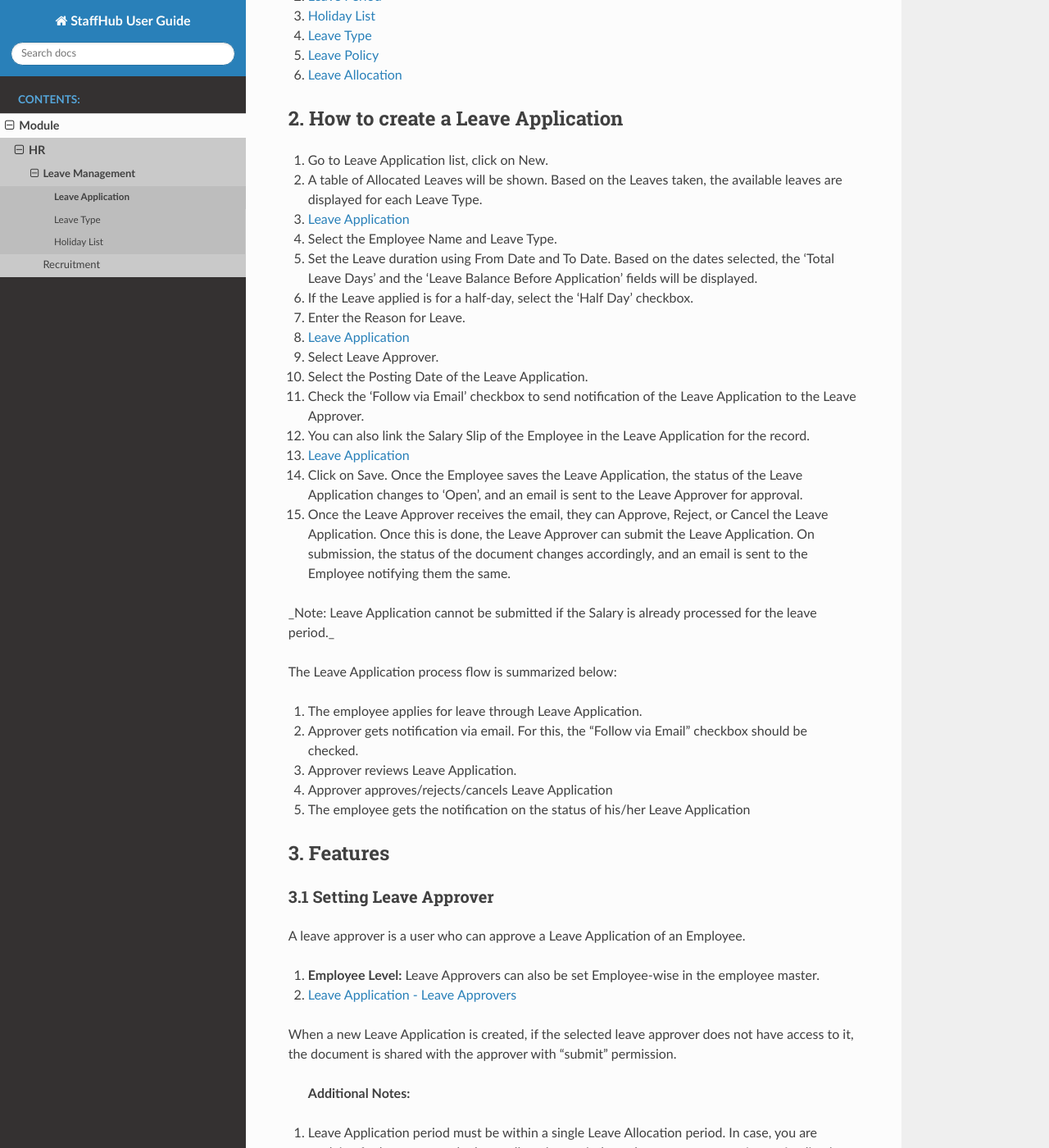
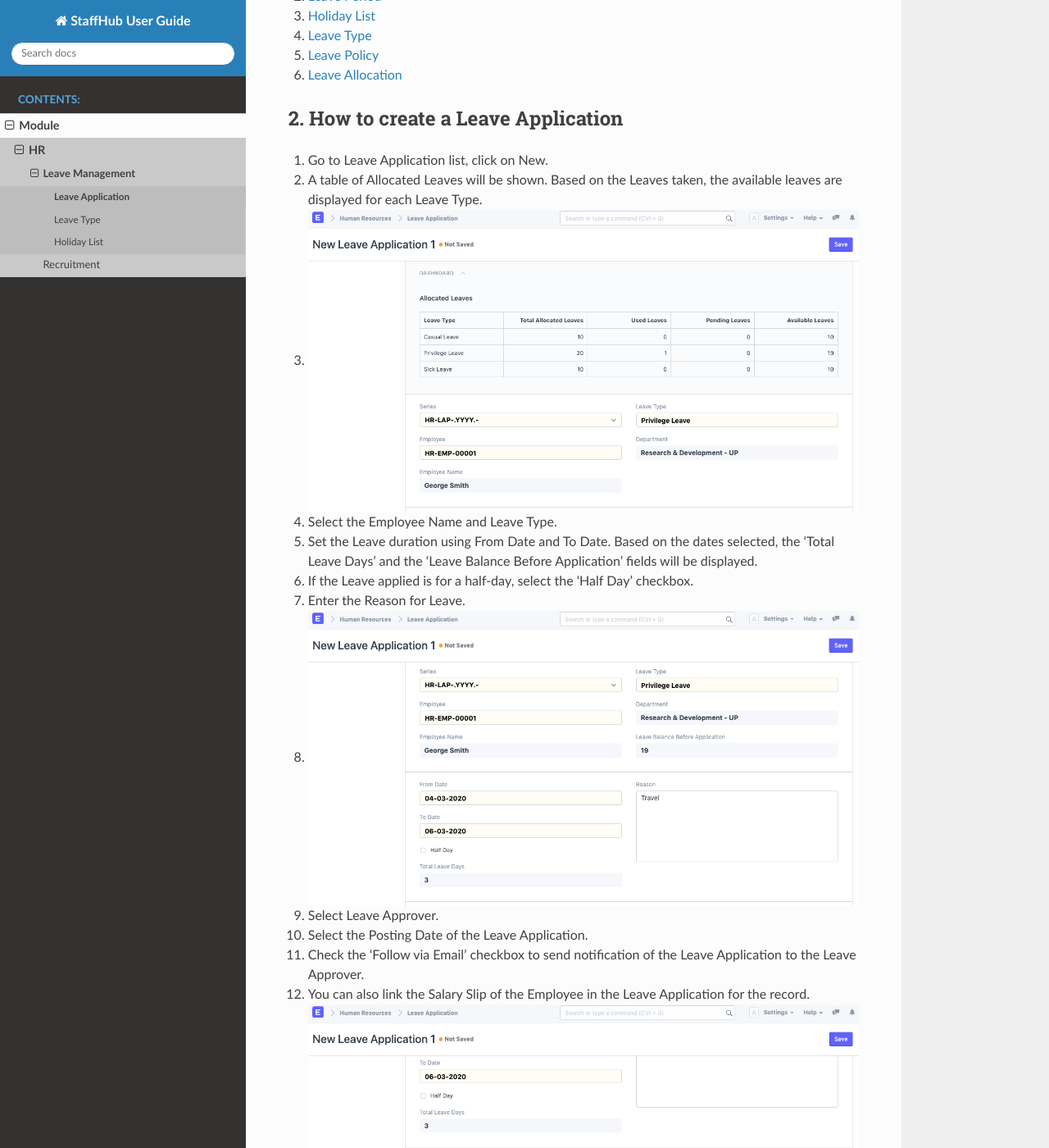
Before and after one commit to arvindder/staffhub-user-guide, a Sphinx documentation site: the page built from docs/module/hr/leave_management/leave-application.md, in a window 1280 px wide and 1400 px high, scrolled down 544 px. Shown: the whole window at 82% size. Built offline with Sphinx 7.4.7 and the Read the Docs theme 3.1.0, drawn with Linux system fonts in a browser that asks for light colours.

Commit message:
leave application

```diff
--- a/docs/module/hr/leave_management/leave-application.md
+++ b/docs/module/hr/leave_management/leave-application.md
@@ -23,17 +23,17 @@
 
 1.  Go to Leave Application list, click on New.
 2.  A table of Allocated Leaves will be shown. Based on the Leaves taken, the available leaves are displayed for each Leave Type.
-3.  [Leave Application](_static/leave-app.png)
+3.  ![Leave Application](_static/leave-app.png)
 4.  Select the Employee Name and Leave Type.
 5.  Set the Leave duration using From Date and To Date. Based on the dates selected, the 'Total Leave Days' and the 'Leave Balance Before Application' fields will be displayed.
 6.  If the Leave applied is for a half-day, select the 'Half Day' checkbox.
 7.  Enter the Reason for Leave.
-8.  [Leave Application](_static/leave-app1.png)
+8.  ![Leave Application](_static/leave-app1.png)
 9.  Select Leave Approver.
 10. Select the Posting Date of the Leave Application.
 11. Check the 'Follow via Email' checkbox to send notification of the Leave Application to the Leave Approver.
 12. You can also link the Salary Slip of the Employee in the Leave Application for the record.
-13. [Leave Application](_static/leave-app3.png)
+13. ![Leave Application](_static/leave-app3.png)
 14. Click on Save. Once the Employee saves the Leave Application, the status of the Leave Application changes to 'Open', and an email is sent to the Leave Approver for approval.
 15. Once the Leave Approver receives the email, they can Approve, Reject, or Cancel the Leave Application. Once this is done, the Leave Approver can submit the Leave Application. On submission, the status of the document changes accordingly, and an email is sent to the Employee notifying them the same.
 
@@ -54,7 +54,7 @@
 A leave approver is a user who can approve a Leave Application of an Employee.
 
 1.  **Employee Level:** Leave Approvers can also be set Employee-wise in the employee master.
-2.  [Leave Application - Leave Approvers](_static/employee-level-approvers.png)
+2.  ![Leave Application - Leave Approvers](_static/employee-level-approvers.png)
 
 When a new Leave Application is created, if the selected leave approver does not have access to it, the document is shared with the approver with "submit" permission.
 
```
